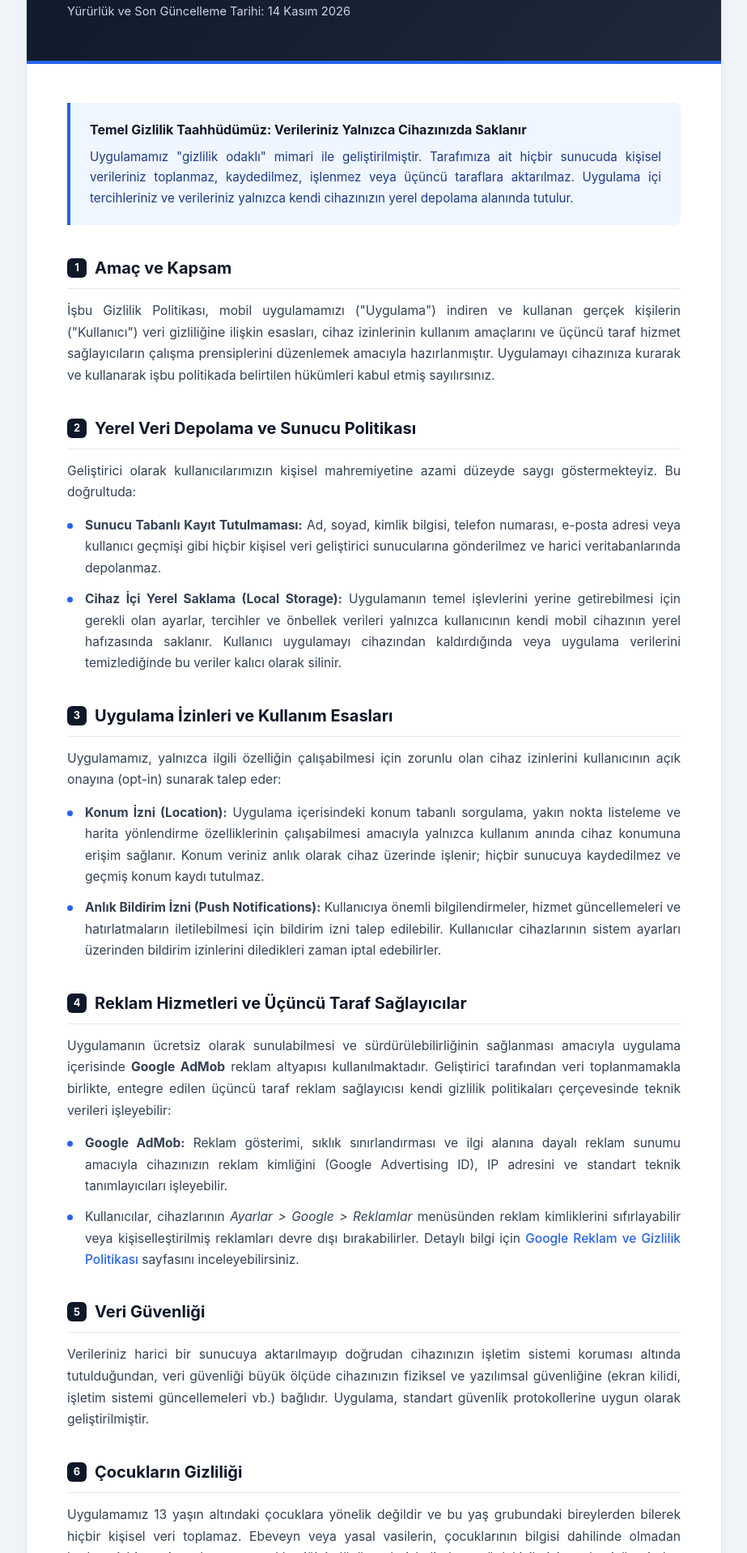
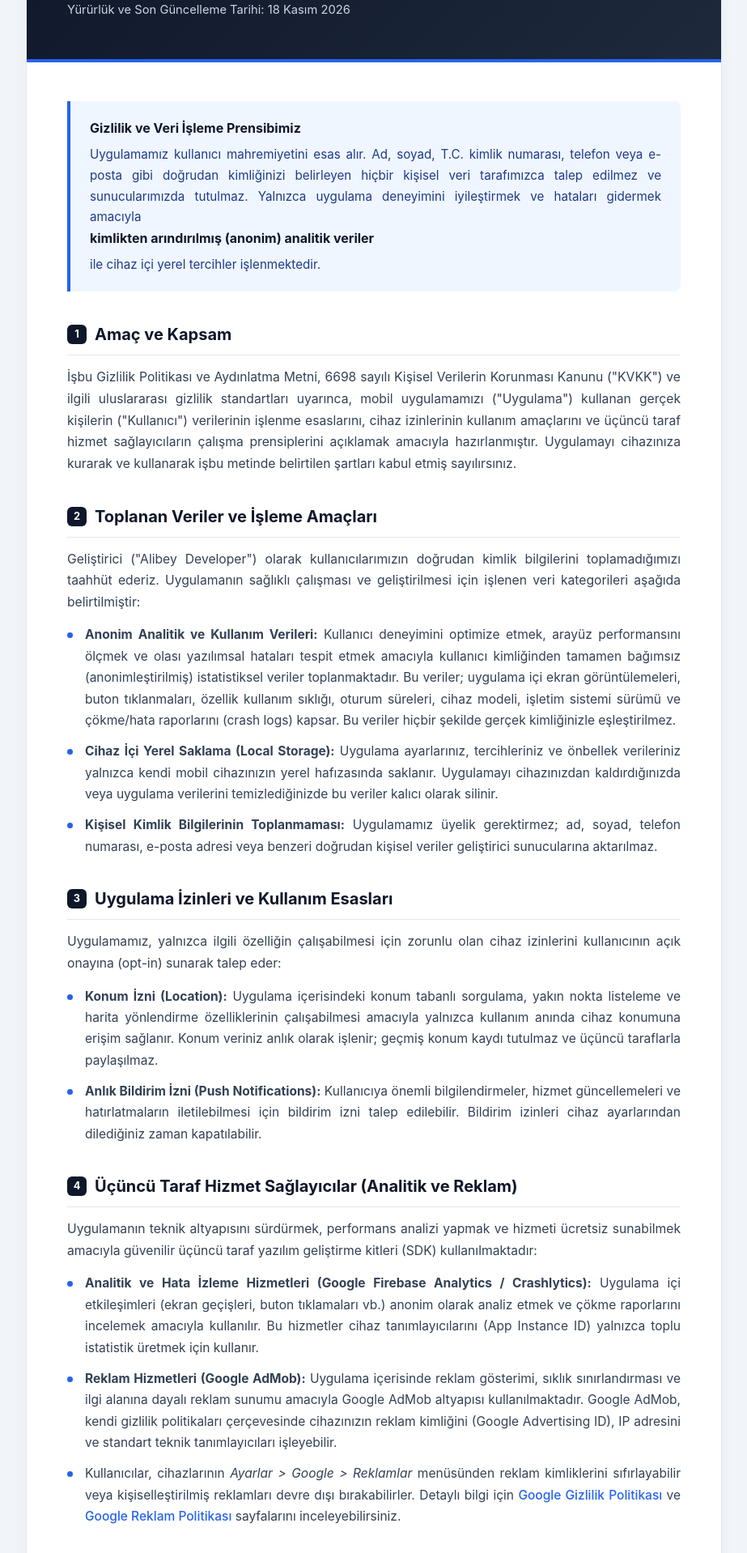
Before and after one commit to alibeydev/gizlilik-politikasi, a plain HTML site: page index.html in a window 1280 px wide. Shown: the part 203-2121 px from the top of the page at 81% size, without its empty margins (178-1101 px from the left). Drawn offline with Linux system fonts and the light colour scheme.

Commit message:
Update index.html

```diff
--- a/index.html
+++ b/index.html
@@ -3,7 +3,7 @@
 <head>
     <meta charset="UTF-8">
     <meta name="viewport" content="width=device-width, initial-scale=1.0">
-    <title>Gizlilik Politikası</title>
+    <title>Gizlilik Politikası ve KVKK Aydınlatma Metni</title>
     <style>
         :root {
             --primary-color: #0f172a;
@@ -64,7 +64,7 @@
         }
 
         .header h1 {
-            font-size: 2.1rem;
+            font-size: 2rem;
             font-weight: 700;
             letter-spacing: -0.02em;
             margin-bottom: 10px;
@@ -211,7 +211,7 @@
                 padding: 32px 24px;
             }
             .header h1 {
-                font-size: 1.65rem;
+                font-size: 1.55rem;
             }
             .footer {
                 padding: 20px 24px;
@@ -225,27 +225,28 @@
     <div class="wrapper">
         <header class="header">
             <div class="header-badge">Resmi Aydınlatma Metni</div>
-            <h1>Gizlilik Politikası</h1>
-            <div class="header-meta">Yürürlük ve Son Güncelleme Tarihi: 14 Kasım 2026</div>
+            <h1>Gizlilik Politikası ve KVKK Aydınlatma Metni</h1>
+            <div class="header-meta">Yürürlük ve Son Güncelleme Tarihi: 18 Kasım 2026</div>
         </header>
 
         <main class="content">
             <div class="notice-box">
-                <strong>Temel Gizlilik Taahhüdümüz: Verileriniz Yalnızca Cihazınızda Saklanır</strong>
-                <p>Uygulamamız "gizlilik odaklı" mimari ile geliştirilmiştir. Tarafımıza ait hiçbir sunucuda kişisel verileriniz toplanmaz, kaydedilmez, işlenmez veya üçüncü taraflara aktarılmaz. Uygulama içi tercihleriniz ve verileriniz yalnızca kendi cihazınızın yerel depolama alanında tutulur.</p>
+                <strong>Gizlilik ve Veri İşleme Prensibimiz</strong>
+                <p>Uygulamamız kullanıcı mahremiyetini esas alır. Ad, soyad, T.C. kimlik numarası, telefon veya e-posta gibi doğrudan kimliğinizi belirleyen hiçbir kişisel veri tarafımızca talep edilmez ve sunucularımızda tutulmaz. Yalnızca uygulama deneyimini iyileştirmek ve hataları gidermek amacıyla <strong>kimlikten arındırılmış (anonim) analitik veriler</strong> ile cihaz içi yerel tercihler işlenmektedir.</p>
             </div>
 
             <section>
                 <h2><span class="num">1</span> Amaç ve Kapsam</h2>
-                <p>İşbu Gizlilik Politikası, mobil uygulamamızı ("Uygulama") indiren ve kullanan gerçek kişilerin ("Kullanıcı") veri gizliliğine ilişkin esasları, cihaz izinlerinin kullanım amaçlarını ve üçüncü taraf hizmet sağlayıcıların çalışma prensiplerini düzenlemek amacıyla hazırlanmıştır. Uygulamayı cihazınıza kurarak ve kullanarak işbu politikada belirtilen hükümleri kabul etmiş sayılırsınız.</p>
+                <p>İşbu Gizlilik Politikası ve Aydınlatma Metni, 6698 sayılı Kişisel Verilerin Korunması Kanunu ("KVKK") ve ilgili uluslararası gizlilik standartları uyarınca, mobil uygulamamızı ("Uygulama") kullanan gerçek kişilerin ("Kullanıcı") verilerinin işlenme esaslarını, cihaz izinlerinin kullanım amaçlarını ve üçüncü taraf hizmet sağlayıcıların çalışma prensiplerini açıklamak amacıyla hazırlanmıştır. Uygulamayı cihazınıza kurarak ve kullanarak işbu metinde belirtilen şartları kabul etmiş sayılırsınız.</p>
             </section>
 
             <section>
-                <h2><span class="num">2</span> Yerel Veri Depolama ve Sunucu Politikası</h2>
-                <p>Geliştirici olarak kullanıcılarımızın kişisel mahremiyetine azami düzeyde saygı göstermekteyiz. Bu doğrultuda:</p>
+                <h2><span class="num">2</span> Toplanan Veriler ve İşleme Amaçları</h2>
+                <p>Geliştirici ("Alibey Developer") olarak kullanıcılarımızın doğrudan kimlik bilgilerini toplamadığımızı taahhüt ederiz. Uygulamanın sağlıklı çalışması ve geliştirilmesi için işlenen veri kategorileri aşağıda belirtilmiştir:</p>
                 <ul>
-                    <li><strong>Sunucu Tabanlı Kayıt Tutulmaması:</strong> Ad, soyad, kimlik bilgisi, telefon numarası, e-posta adresi veya kullanıcı geçmişi gibi hiçbir kişisel veri geliştirici sunucularına gönderilmez ve harici veritabanlarında depolanmaz.</li>
-                    <li><strong>Cihaz İçi Yerel Saklama (Local Storage):</strong> Uygulamanın temel işlevlerini yerine getirebilmesi için gerekli olan ayarlar, tercihler ve önbellek verileri yalnızca kullanıcının kendi mobil cihazının yerel hafızasında saklanır. Kullanıcı uygulamayı cihazından kaldırdığında veya uygulama verilerini temizlediğinde bu veriler kalıcı olarak silinir.</li>
+                    <li><strong>Anonim Analitik ve Kullanım Verileri:</strong> Kullanıcı deneyimini optimize etmek, arayüz performansını ölçmek ve olası yazılımsal hataları tespit etmek amacıyla kullanıcı kimliğinden tamamen bağımsız (anonimleştirilmiş) istatistiksel veriler toplanmaktadır. Bu veriler; uygulama içi ekran görüntülemeleri, buton tıklanmaları, özellik kullanım sıklığı, oturum süreleri, cihaz modeli, işletim sistemi sürümü ve çökme/hata raporlarını (crash logs) kapsar. Bu veriler hiçbir şekilde gerçek kimliğinizle eşleştirilmez.</li>
+                    <li><strong>Cihaz İçi Yerel Saklama (Local Storage):</strong> Uygulama ayarlarınız, tercihleriniz ve önbellek verileriniz yalnızca kendi mobil cihazınızın yerel hafızasında saklanır. Uygulamayı cihazınızdan kaldırdığınızda veya uygulama verilerini temizlediğinizde bu veriler kalıcı olarak silinir.</li>
+                    <li><strong>Kişisel Kimlik Bilgilerinin Toplanmaması:</strong> Uygulamamız üyelik gerektirmez; ad, soyad, telefon numarası, e-posta adresi veya benzeri doğrudan kişisel veriler geliştirici sunucularına aktarılmaz.</li>
                 </ul>
             </section>
 
@@ -253,47 +254,55 @@
                 <h2><span class="num">3</span> Uygulama İzinleri ve Kullanım Esasları</h2>
                 <p>Uygulamamız, yalnızca ilgili özelliğin çalışabilmesi için zorunlu olan cihaz izinlerini kullanıcının açık onayına (opt-in) sunarak talep eder:</p>
                 <ul>
-                    <li><strong>Konum İzni (Location):</strong> Uygulama içerisindeki konum tabanlı sorgulama, yakın nokta listeleme ve harita yönlendirme özelliklerinin çalışabilmesi amacıyla yalnızca kullanım anında cihaz konumuna erişim sağlanır. Konum veriniz anlık olarak cihaz üzerinde işlenir; hiçbir sunucuya kaydedilmez ve geçmiş konum kaydı tutulmaz.</li>
-                    <li><strong>Anlık Bildirim İzni (Push Notifications):</strong> Kullanıcıya önemli bilgilendirmeler, hizmet güncellemeleri ve hatırlatmaların iletilebilmesi için bildirim izni talep edilebilir. Kullanıcılar cihazlarının sistem ayarları üzerinden bildirim izinlerini diledikleri zaman iptal edebilirler.</li>
+                    <li><strong>Konum İzni (Location):</strong> Uygulama içerisindeki konum tabanlı sorgulama, yakın nokta listeleme ve harita yönlendirme özelliklerinin çalışabilmesi amacıyla yalnızca kullanım anında cihaz konumuna erişim sağlanır. Konum veriniz anlık olarak işlenir; geçmiş konum kaydı tutulmaz ve üçüncü taraflarla paylaşılmaz.</li>
+                    <li><strong>Anlık Bildirim İzni (Push Notifications):</strong> Kullanıcıya önemli bilgilendirmeler, hizmet güncellemeleri ve hatırlatmaların iletilebilmesi için bildirim izni talep edilebilir. Bildirim izinleri cihaz ayarlarından dilediğiniz zaman kapatılabilir.</li>
                 </ul>
             </section>
 
             <section>
-                <h2><span class="num">4</span> Reklam Hizmetleri ve Üçüncü Taraf Sağlayıcılar</h2>
-                <p>Uygulamanın ücretsiz olarak sunulabilmesi ve sürdürülebilirliğinin sağlanması amacıyla uygulama içerisinde <strong>Google AdMob</strong> reklam altyapısı kullanılmaktadır. Geliştirici tarafından veri toplanmamakla birlikte, entegre edilen üçüncü taraf reklam sağlayıcısı kendi gizlilik politikaları çerçevesinde teknik verileri işleyebilir:</p>
+                <h2><span class="num">4</span> Üçüncü Taraf Hizmet Sağlayıcılar (Analitik ve Reklam)</h2>
+                <p>Uygulamanın teknik altyapısını sürdürmek, performans analizi yapmak ve hizmeti ücretsiz sunabilmek amacıyla güvenilir üçüncü taraf yazılım geliştirme kitleri (SDK) kullanılmaktadır:</p>
                 <ul>
-                    <li><strong>Google AdMob:</strong> Reklam gösterimi, sıklık sınırlandırması ve ilgi alanına dayalı reklam sunumu amacıyla cihazınızın reklam kimliğini (Google Advertising ID), IP adresini ve standart teknik tanımlayıcıları işleyebilir.</li>
-                    <li>Kullanıcılar, cihazlarının <em>Ayarlar &gt; Google &gt; Reklamlar</em> menüsünden reklam kimliklerini sıfırlayabilir veya kişiselleştirilmiş reklamları devre dışı bırakabilirler. Detaylı bilgi için <a href="https://policies.google.com/technologies/ads" target="_blank" rel="noopener noreferrer">Google Reklam ve Gizlilik Politikası</a> sayfasını inceleyebilirsiniz.</li>
+                    <li><strong>Analitik ve Hata İzleme Hizmetleri (Google Firebase Analytics / Crashlytics):</strong> Uygulama içi etkileşimleri (ekran geçişleri, buton tıklamaları vb.) anonim olarak analiz etmek ve çökme raporlarını incelemek amacıyla kullanılır. Bu hizmetler cihaz tanımlayıcılarını (App Instance ID) yalnızca toplu istatistik üretmek için kullanır.</li>
+                    <li><strong>Reklam Hizmetleri (Google AdMob):</strong> Uygulama içerisinde reklam gösterimi, sıklık sınırlandırması ve ilgi alanına dayalı reklam sunumu amacıyla Google AdMob altyapısı kullanılmaktadır. Google AdMob, kendi gizlilik politikaları çerçevesinde cihazınızın reklam kimliğini (Google Advertising ID), IP adresini ve standart teknik tanımlayıcıları işleyebilir.</li>
+                    <li>Kullanıcılar, cihazlarının <em>Ayarlar &gt; Google &gt; Reklamlar</em> menüsünden reklam kimliklerini sıfırlayabilir veya kişiselleştirilmiş reklamları devre dışı bırakabilirler. Detaylı bilgi için <a href="https://policies.google.com/privacy" target="_blank" rel="noopener noreferrer">Google Gizlilik Politikası</a> ve <a href="https://policies.google.com/technologies/ads" target="_blank" rel="noopener noreferrer">Google Reklam Politikası</a> sayfalarını inceleyebilirsiniz.</li>
                 </ul>
             </section>
 
             <section>
-                <h2><span class="num">5</span> Veri Güvenliği</h2>
-                <p>Verileriniz harici bir sunucuya aktarılmayıp doğrudan cihazınızın işletim sistemi koruması altında tutulduğundan, veri güvenliği büyük ölçüde cihazınızın fiziksel ve yazılımsal güvenliğine (ekran kilidi, işletim sistemi güncellemeleri vb.) bağlıdır. Uygulama, standart güvenlik protokollerine uygun olarak geliştirilmiştir.</p>
+                <h2><span class="num">5</span> KVKK Kapsamında Hukuki Sebepler ve Kullanıcı Hakları</h2>
+                <p>6698 sayılı KVKK'nın 5. maddesi uyarınca, yukarıda belirtilen teknik ve anonim analitik veriler; <em>"ilgili kişinin temel hak ve özgürlüklerine zarar vermemek kaydıyla, veri sorumlusunun meşru menfaatleri için veri işlenmesinin zorunlu olması"</em> ve <em>"bir hakkın tesisi, kullanılması veya korunması için veri işlemenin zorunlu olması"</em> hukuki sebeplerine dayanılarak işlenmektedir.</p>
+                <p>KVKK'nın 11. maddesi gereğince veri sahipleri; kendileriyle ilgili veri işlenip işlenmediğini öğrenme, işlenmişse buna ilişkin bilgi talep etme, işlenme amacını ve amacına uygun kullanılıp kullanılmadığını öğrenme ve kanuna aykırı işleme halinde verilerin silinmesini veya yok edilmesini isteme haklarına sahiptir.</p>
             </section>
 
             <section>
-                <h2><span class="num">6</span> Çocukların Gizliliği</h2>
+                <h2><span class="num">6</span> Veri Güvenliği ve Saklama Süresi</h2>
+                <p>Cihazınızda yerel olarak tutulan veriler, işletim sisteminizin güvenlik katmanları ile korunmaktadır. Analitik sistemler üzerinden toplanan anonim etkileşim verileri ise endüstri standardı şifreleme protokolleri (HTTPS/TLS) ile iletilir ve yalnızca analiz amacıyla gerekli olan süre boyunca saklanır.</p>
+            </section>
+
+            <section>
+                <h2><span class="num">7</span> Çocukların Gizliliği</h2>
                 <p>Uygulamamız 13 yaşın altındaki çocuklara yönelik değildir ve bu yaş grubundaki bireylerden bilerek hiçbir kişisel veri toplamaz. Ebeveyn veya yasal vasilerin, çocuklarının bilgisi dahilinde olmadan herhangi bir veri paylaşımı gerçekleştiğini düşünmeleri halinde aşağıdaki iletişim adresi üzerinden bizimle irtibata geçmeleri rica olunur.</p>
             </section>
 
             <section>
-                <h2><span class="num">7</span> Politika Güncellemeleri</h2>
-                <p>Yasal mevzuattaki değişiklikler veya uygulamaya eklenecek yeni özellikler doğrultusunda işbu Gizlilik Politikası güncellenebilir. Güncellenen metin bu sayfada yayınlandığı tarihten itibaren geçerlilik kazanır.</p>
+                <h2><span class="num">8</span> Politika Güncellemeleri</h2>
+                <p>Yasal mevzuattaki değişiklikler veya uygulamaya eklenecek yeni özellikler doğrultusunda işbu metin güncellenebilir. Güncellenen metin bu sayfada yayınlandığı tarihten itibaren yürürlüğe girer.</p>
             </section>
 
             <section>
-                <h2><span class="num">8</span> İletişim</h2>
-                <p>İşbu Gizlilik Politikası, uygulama izinleri veya veri güvenliği uygulamalarımız hakkında her türlü soru, görüş ve talepleriniz için resmi iletişim kanalımız üzerinden bizimle irtibata geçebilirsiniz:</p>
+                <h2><span class="num">9</span> İletişim ve Veri Sorumlusu Başvuru Kanalı</h2>
+                <p>İşbu Gizlilik Politikası, KVKK kapsamındaki haklarınız veya veri güvenliği uygulamalarımız hakkında her türlü soru, görüş ve talepleriniz için resmi iletişim kanalımız üzerinden bizimle irtibata geçebilirsiniz:</p>
                 <div class="contact-card">
-                    <p><strong>Geliştirici İletişim E-Postası:</strong> <a href="mailto:alibeydeveloper.contact@gmail.com">alibeydeveloper.contact@gmail.com</a></p>
+                    <p><strong>Geliştirici / Veri Sorumlusu:</strong> Alibey Developer</p>
+                    <p><strong>İletişim E-Postası:</strong> <a href="mailto:alibeydeveloper.contact@gmail.com">alibeydeveloper.contact@gmail.com</a></p>
                 </div>
             </section>
         </main>
 
         <footer class="footer">
             <span>&copy; 2026 Alibey Developer. Tüm Hakları Saklıdır.</span>
-            <span>Gizlilik ve Veri Güvenliği Metni</span>
+            <span>Gizlilik Politikası ve KVKK Aydınlatma Metni</span>
         </footer>
     </div>
 </body>
```
